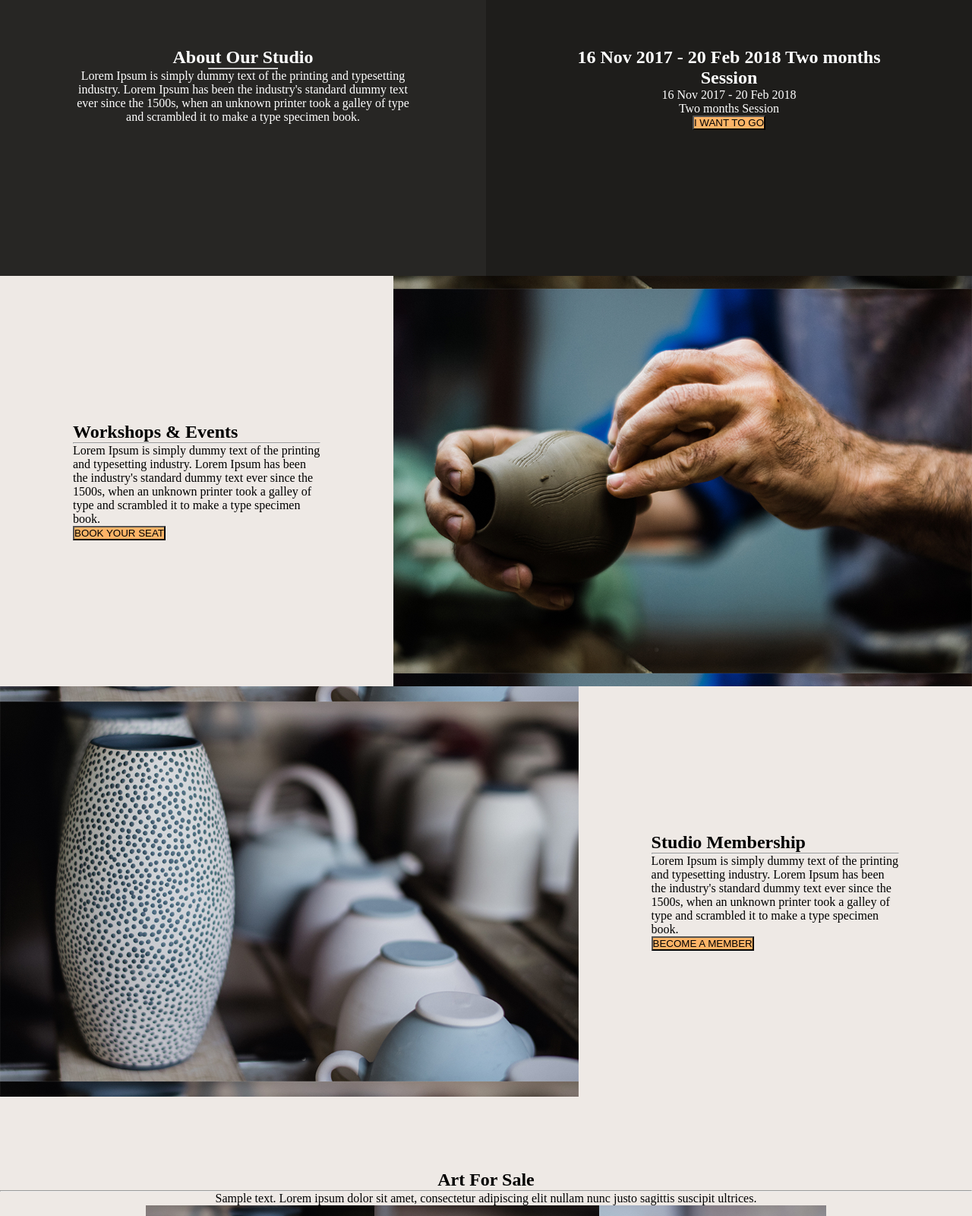
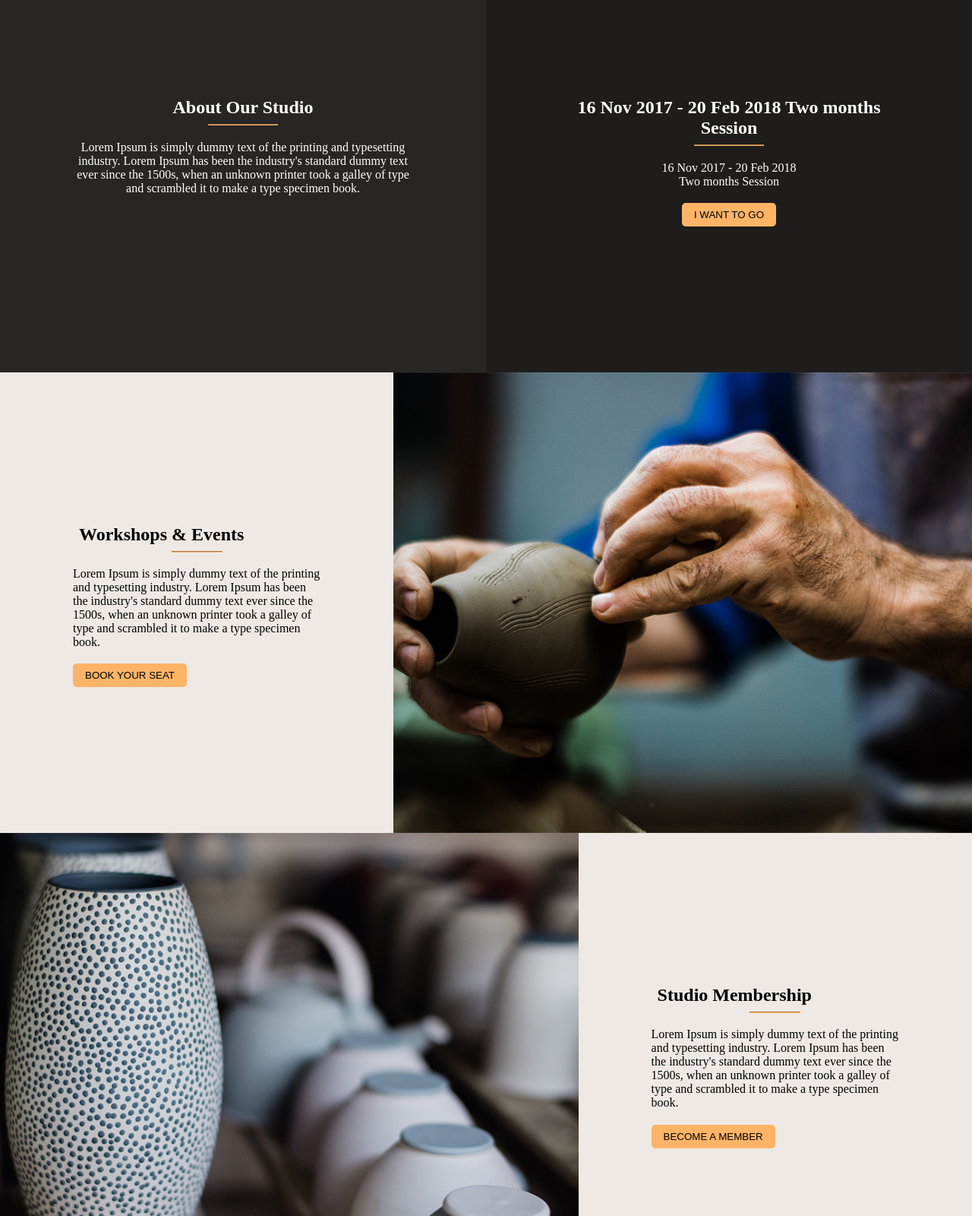
Before and after one commit to haniehhr1999/project14--art-site-with-sass, a plain HTML site: page index.html in a window 1280 px wide. Shown: the part 780-2380 px from the top of the page at 76% size. Drawn offline with Linux system fonts and the light colour scheme.

Commit message:
spacing elements & others

```diff
--- a/index.html
+++ b/index.html
@@ -5,26 +5,28 @@
     <meta http-equiv="X-UA-Compatible" content="IE=edge">
     <meta name="viewport" content="width=device-width, initial-scale=1.0">
     <link rel="stylesheet" href="styles/style.css">
-    <title>Document</title>
+    <title>pottery</title>
 </head>
 <body>
+
     <div class="part1">
-        <h1>Pottery Studio</h1>
-        <p>Sample text. Lorem ipsum dolor sit amet, consectetur adipiscing elit nullam nunc justo sagittis suscipit ultrices.    </p>
+        <h1 class="title-spacing">Pottery Studio</h1>
+        <p class="spacing">Sample text. Lorem ipsum dolor sit amet, consectetur adipiscing elit nullam nunc justo sagittis suscipit ultrices.    </p>
         <button>join today</button>
     </div>
     <div class="part2">
         <div class="part2-left">
-            <h2>About Our Studio</h2>
+            <h2 class="title-spacing">About Our Studio</h2>
             <hr>
-            <p>Lorem Ipsum is simply dummy text of the printing and typesetting industry. Lorem Ipsum has been the industry's standard dummy text ever since the 1500s, when an unknown printer took a galley of type and scrambled it to make a type specimen book.</p>
+            <p class="spacing">Lorem Ipsum is simply dummy text of the printing and typesetting industry. Lorem Ipsum has been the industry's standard dummy text ever since the 1500s, when an unknown printer took a galley of type and scrambled it to make a type specimen book.</p>
         </div>
         <div class="part2-right">
-            <h2>
+            <h2 class="title-spacing">
                 16 Nov 2017 - 20 Feb 2018
                 Two months Session
             </h2>
-            <p>
+            <hr>
+            <p class="spacing">
                 16 Nov 2017 - 20 Feb 2018 <br>
                 Two months Session
             </p>
@@ -33,9 +35,9 @@
     </div>
     <div class="part3">
         <div class="part3-left">
-            <h2>Workshops & Events</h2>
+            <h2 class="title-spacing">Workshops & Events</h2>
             <hr>
-            <p>Lorem Ipsum is simply dummy text of the printing and typesetting industry. Lorem Ipsum has been the industry's standard dummy text ever since the 1500s, when an unknown printer took a galley of type and scrambled it to make a type specimen book.        </p>
+            <p class="spacing">Lorem Ipsum is simply dummy text of the printing and typesetting industry. Lorem Ipsum has been the industry's standard dummy text ever since the 1500s, when an unknown printer took a galley of type and scrambled it to make a type specimen book.        </p>
             <button>BOOK YOUR SEAT</button>
         </div>
         <div class="part3-right">
@@ -46,16 +48,16 @@
         <div class="part4-left">
         </div>
         <div class="part4-right">
-            <h2>Studio Membership</h2>
+            <h2 class="title-spacing">Studio Membership</h2>
             <hr>
-            <p>Lorem Ipsum is simply dummy text of the printing and typesetting industry. Lorem Ipsum has been the industry's standard dummy text ever since the 1500s, when an unknown printer took a galley of type and scrambled it to make a type specimen book.        </p>
+            <p class="spacing">Lorem Ipsum is simply dummy text of the printing and typesetting industry. Lorem Ipsum has been the industry's standard dummy text ever since the 1500s, when an unknown printer took a galley of type and scrambled it to make a type specimen book.        </p>
             <button>BECOME A MEMBER</button>
         </div>
     </div>
     <div class="part5">
-        <h2>Art For Sale</h2>
+        <h2 class="title-spacing">Art For Sale</h2>
         <hr>
-        <p>Sample text. Lorem ipsum dolor sit amet, consectetur adipiscing elit nullam nunc justo sagittis suscipit ultrices.        </p>
+        <p class="spacing">Sample text. Lorem ipsum dolor sit amet, consectetur adipiscing elit nullam nunc justo sagittis suscipit ultrices.        </p>
         <div class="part5-cards">
             <div class="card">
                 <img src="assets/4.png" alt="">
@@ -77,10 +79,10 @@
     </div>
     <div class="part6">
         <div class="part6-left">
-            <h3>From Our Students</h3>
+            <h3 class="title-spacing">From Our Students</h3>
             <hr>
             <span></span>
-            <p>Lorem Ipsum is simply dummy text of the printing and typesetting industry. Lorem Ipsum has been the industry's standard dummy text ever since the 1500s, when an unknown printer took a galley of type and scrambled it to make a type specimen book.            </p>
+            <p class="spacing">Lorem Ipsum is simply dummy text of the printing and typesetting industry. Lorem Ipsum has been the industry's standard dummy text ever since the 1500s, when an unknown printer took a galley of type and scrambled it to make a type specimen book.            </p>
             <span>- rakib hasan</span>
         </div>
         <div class="part6-right">
@@ -88,9 +90,9 @@
         </div>
     </div>
     <div class="part7">
-        <h2>subscribe</h2>
+        <h2 class="title-spacing">subscribe</h2>
         <hr>
-        <p>Lorem Ipsum is simply dummy text of the printing and typesetting industry. Lorem Ipsum has been the industry's standard dummy text ever since the 1500s, when an unknown printer took a galley of type and scrambled it to make a type specimen book.        </p>
+        <p class="spacing">Lorem Ipsum is simply dummy text of the printing and typesetting industry. Lorem Ipsum has been the industry's standard dummy text ever since the 1500s, when an unknown printer took a galley of type and scrambled it to make a type specimen book.        </p>
         <div class="part7-form">
             <input placeholder="Enter Your Email" type="text">
             <button>SUBSCRIBE</button>
--- /dev/null
+++ b/styles/_card.scss
@@ -0,0 +1,12 @@
+// .card{
+//     img{
+//         width: 100%;
+//     }
+// }
+@for $i from 1 through 3 {
+    .card{
+        img{
+            width: 100%;
+        }
+    }
+}
--- a/styles/style.scss
+++ b/styles/style.scss
@@ -1,5 +1,36 @@
 @import 'colors' ;
+@import 'card';
+
 $size: 12rem;
+$pixels: 5px ;
+$space_elements: 1;
+
+button{
+    padding-top: $size / 24;
+    padding-bottom: $size / 24;
+    padding-left: $size / 12;
+    padding-right: $size / 12;
+
+    border-radius: $pixels;
+    background-color: $farei_color;
+    transition: 0.5s;
+    cursor: pointer;
+    border: none;
+    &:hover{
+        background-color: $farei2_color ;
+    }
+}
+hr{
+    border-color: $farei_color ;
+    width: 20%;
+    margin: auto;
+}
+.spacing{
+    margin: $size/10 0;
+}
+.title-spacing{
+    margin: $size/24;
+}
 *{
     margin: 0;
     padding: 0;
@@ -10,9 +41,7 @@ $size: 12rem;
     background-image: url(../assets/1.png);
     background-size: 100%;
     background-position: center;
-    button{
-        background-color: $farei_color;
-    }
+    background-repeat: no-repeat;
 }
 .part2{
     display: flex;
@@ -22,25 +51,13 @@ $size: 12rem;
         width: 50%;
         color: $text_white;
         background-color: $main2_color;
-        hr{
-            color: $farei_color;
-            width: 20%;
-            margin: auto;
-        }
     }
     .part2-right{
         padding: $size $size/2;
         width: 50%;
         color: $text_white;
         background-color: $main1_color;
-        hr{
-            color: $farei_color;
-            width: 20%;
-            margin: auto;
-        }
-        button{
-            background-color: $farei_color;
-        }
+
     }
 }
 .part3{
@@ -49,15 +66,13 @@ $size: 12rem;
         padding: $size $size/2;
         width: 30%;
         background-color: $farei2_color;
-        button{
-            background-color: $farei_color;
-        }
     }
     .part3-right{
         width: 70%;
         background-image: url(../assets/2.png);
-        background-size: 100%;
         background-position: center;
+        background-size: cover;
+        background-repeat: no-repeat;
     }
 }
 .part4{
@@ -65,16 +80,14 @@ $size: 12rem;
     .part4-left{
         width: 70%;
         background-image: url(../assets/3.png);
-        background-size: 100%;
         background-position: center;
+        background-size: cover;
+        background-repeat: no-repeat;
     }
     .part4-right{
         padding: $size $size/2;
         width: 30%;
         background-color: $farei2_color;
-        button{
-            background-color: $farei_color;
-        }
     }
 }
 .part5{
@@ -90,14 +103,11 @@ $size: 12rem;
             }
         }
     }
-    button{
-        background-color: $farei_color;
-    }
 }
 .part6{
     background-image: url(../assets/7.png);
+    background-size: cover;
     background-repeat: no-repeat;
-    background-size: 100%;
     display: flex;
     padding: $size;
     .part6-left{
@@ -120,8 +130,5 @@ $size: 12rem;
             background-color: transparent;
             border: 1px solid $farei2_color;
         }
-        button{
-            background-color: $farei_color;
-        }
     }
 }
```
Also changed, not shown: styles/style.css, 1 other file.
